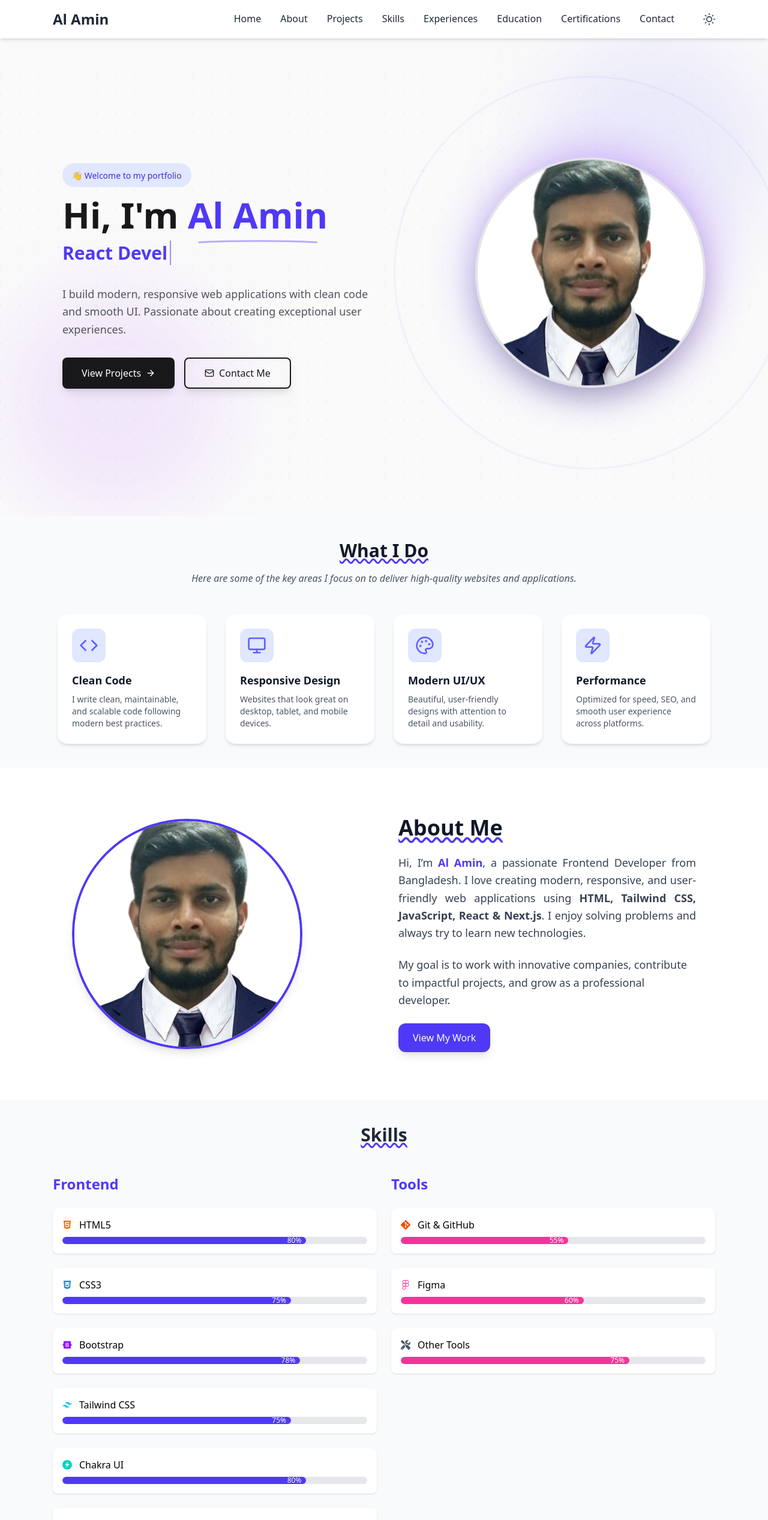
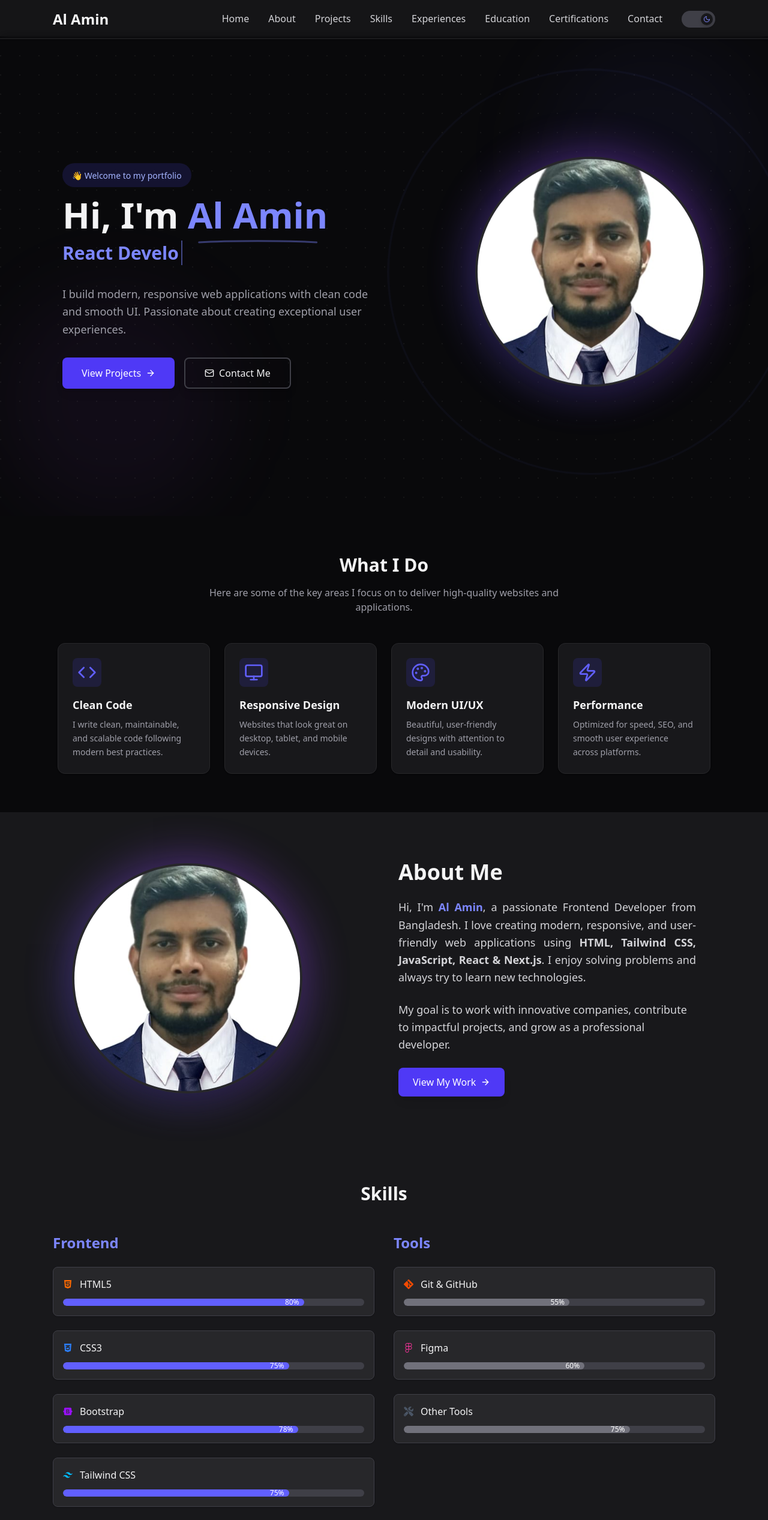
Before and after one commit to alamincse2003/portfolio-of-al-amin, a Next.js app: page / in a window 1280 px wide. Shown: the top 2534 px of the page at 60% size. Built offline with nearby package versions, Linux system fonts and the light colour scheme.

Commit message:
another section design updated

```diff
--- a/app/components/About.jsx
+++ b/app/components/About.jsx
@@ -1,40 +1,46 @@
 "use client";
 import { motion } from "framer-motion";
 import Image from "next/image";
+import { ArrowRight } from "lucide-react";
 
 const About = () => {
   return (
     <section
       id="about"
-      className="bg-white dark:bg-gray-900 py-20 px-6 md:px-16 lg:px-24"
+      className="bg-white dark:bg-zinc-900 py-20 px-6 md:px-16 lg:px-24"
     >
       <div className="max-w-6xl px-6 mx-auto grid md:grid-cols-2 items-center gap-12">
         {/* Left Side - Image */}
         <motion.div
           initial={{ opacity: 0, x: -50 }}
-          animate={{ opacity: 1, x: 0 }}
+          whileInView={{ opacity: 1, x: 0 }}
+          viewport={{ once: true }}
           transition={{ duration: 0.8 }}
-          className="flex justify-center relative w-72 h-72 md:w-96 md:h-96 "
+          className="flex justify-center relative w-72 h-72 md:w-96 md:h-96"
         >
+          {/* Glow Effect */}
+          <div className="absolute inset-0 rounded-full bg-gradient-to-tr from-indigo-500 to-purple-500 opacity-20 blur-2xl animate-pulse"></div>
+
           <Image
             src="/images/hero/alamin.jpg"
             alt="About Me"
             fill
-            className="rounded-full shadow-lg border-4 border-indigo-600  dark:border-gray-300 object-cover"
+            className="rounded-full shadow-2xl border-4 border-zinc-200 dark:border-zinc-800 object-cover relative z-10"
           />
         </motion.div>
 
         {/* Right Side - Text */}
         <motion.div
           initial={{ opacity: 0, x: 50 }}
-          animate={{ opacity: 1, x: 0 }}
+          whileInView={{ opacity: 1, x: 0 }}
+          viewport={{ once: true }}
           transition={{ duration: 0.8, delay: 0.3 }}
         >
-          <h2 className="text-3xl underline decoration-wavy dark:decoration-indigo-400 decoration-indigo-600 md:text-4xl font-bold mb-6 text-gray-900 dark:text-white">
+          <h2 className="text-3xl md:text-4xl font-bold mb-6 text-zinc-900 dark:text-zinc-100">
             About Me
           </h2>
-          <p className="text-lg text-gray-700 dark:text-gray-300 leading-relaxed mb-6 sm:text-justify">
-            Hi, I’m{" "}
+          <p className="text-lg text-zinc-700 dark:text-zinc-300 leading-relaxed mb-6 sm:text-justify">
+            Hi, I'm{" "}
             <span className="font-semibold text-indigo-600 dark:text-indigo-400">
               Al Amin
             </span>
@@ -46,17 +52,20 @@ const About = () => {
             </span>
             . I enjoy solving problems and always try to learn new technologies.
           </p>
-          <p className="text-lg text-gray-700 dark:text-gray-300 leading-relaxed mb-6">
+          <p className="text-lg text-zinc-700 dark:text-zinc-300 leading-relaxed mb-6">
             My goal is to work with innovative companies, contribute to
             impactful projects, and grow as a professional developer.
           </p>
 
-          <a
+          <motion.a
             href="#projects"
-            className="inline-block bg-indigo-600 hover:bg-indigo-700 text-white px-6 py-3 rounded-xl shadow-lg transition-transform transform hover:scale-105"
+            whileHover={{ scale: 1.05 }}
+            whileTap={{ scale: 0.95 }}
+            className="inline-flex items-center gap-2 bg-zinc-900 dark:bg-indigo-600 hover:bg-zinc-800 dark:hover:bg-indigo-500 text-white px-6 py-3 rounded-lg shadow-lg transition-all duration-300 font-medium"
           >
             View My Work
-          </a>
+            <ArrowRight className="w-4 h-4" />
+          </motion.a>
         </motion.div>
       </div>
     </section>
--- a/app/components/DarkModeToggler.jsx
+++ b/app/components/DarkModeToggler.jsx
@@ -1,15 +1,30 @@
 "use client";
 import { FiSun, FiMoon } from "react-icons/fi";
 import { useDarkMode } from "../context/ThemeContext";
+import { motion } from "framer-motion";
 
 const DarkModeToggler = () => {
   const { darkMode, setDarkMode } = useDarkMode();
+
   return (
     <button
-      className="ml-4 text-xl text-gray-700 dark:text-gray-200 cursor-pointer"
       onClick={() => setDarkMode(!darkMode)}
+      className="relative w-14 h-7 bg-zinc-200 dark:bg-zinc-700 rounded-full p-1 transition-colors duration-300 focus:outline-none focus:ring-2 focus:ring-indigo-500 focus:ring-offset-2 dark:focus:ring-offset-zinc-950"
+      aria-label="Toggle dark mode"
     >
-      {darkMode ? <FiMoon /> : <FiSun />}
+      <motion.div
+        className="absolute top-1 left-1 w-5 h-5 bg-white dark:bg-zinc-900 rounded-full shadow-md flex items-center justify-center"
+        animate={{
+          x: darkMode ? 28 : 0,
+        }}
+        transition={{ type: "spring", stiffness: 500, damping: 30 }}
+      >
+        {darkMode ? (
+          <FiMoon className="w-3 h-3 text-indigo-400" />
+        ) : (
+          <FiSun className="w-3 h-3 text-amber-500" />
+        )}
+      </motion.div>
     </button>
   );
 };
--- a/app/components/Features.jsx
+++ b/app/components/Features.jsx
@@ -5,11 +5,11 @@ import { features } from "../data/features";
 
 const Features = () => {
   return (
-    <section className="py-10 bg-gray-50 dark:bg-slate-900">
+    <section className="py-16 bg-zinc-50 dark:bg-zinc-950">
       <div className="max-w-6xl mx-auto px-6 lg:px-8">
         {/* Section Title */}
         <motion.h2
-          className="text-3xl underline decoration-wavy dark:decoration-indigo-400 decoration-indigo-600 font-bold text-center text-gray-900 dark:text-white"
+          className="text-3xl font-bold text-center text-zinc-900 dark:text-zinc-100 mb-4"
           initial={{ opacity: 0, y: -20 }}
           whileInView={{ opacity: 1, y: 0 }}
           viewport={{ once: true }}
@@ -18,7 +18,7 @@ const Features = () => {
           What I Do
         </motion.h2>
         <motion.p
-          className="mt-4 text-center text-gray-600 dark:text-gray-300 max-w-2xl mx-auto italic"
+          className="mt-2 text-center text-zinc-600 dark:text-zinc-400 max-w-2xl mx-auto"
           initial={{ opacity: 0 }}
           whileInView={{ opacity: 1 }}
           viewport={{ once: true }}
@@ -29,23 +29,23 @@ const Features = () => {
         </motion.p>
 
         {/* Features Grid */}
-        <div className="mt-12 grid grid-cols-1 md:grid-cols-2 lg:grid-cols-4 gap-8">
+        <div className="mt-12 grid grid-cols-1 md:grid-cols-2 lg:grid-cols-4 gap-6">
           {features.map((feature, index) => (
             <motion.div
               key={index}
-              className="bg-white dark:bg-slate-800 rounded-2xl shadow-md p-6 hover:shadow-xl transition transform hover:-translate-y-1"
+              className="bg-white dark:bg-zinc-900 border border-zinc-200 dark:border-zinc-800 rounded-xl shadow-sm p-6 hover:shadow-lg hover:border-indigo-300 dark:hover:border-indigo-600 transition-all duration-300 hover:-translate-y-1"
               initial={{ opacity: 0, y: 40 }}
               whileInView={{ opacity: 1, y: 0 }}
               viewport={{ once: true }}
-              transition={{ duration: 0.5, delay: index * 0.2 }}
+              transition={{ duration: 0.5, delay: index * 0.1 }}
             >
-              <div className="flex items-center justify-center w-14 h-14 rounded-xl bg-indigo-100 dark:bg-indigo-900 mb-4">
+              <div className="flex items-center justify-center w-12 h-12 rounded-lg bg-indigo-100 dark:bg-indigo-900/30 mb-4 text-indigo-600 dark:text-indigo-400">
                 {feature.icon}
               </div>
-              <h3 className="text-lg font-semibold text-gray-900 dark:text-white">
+              <h3 className="text-lg font-semibold text-zinc-900 dark:text-zinc-100 mb-2">
                 {feature.title}
               </h3>
-              <p className="mt-2 text-gray-600 dark:text-gray-400 text-sm">
+              <p className="text-zinc-600 dark:text-zinc-400 text-sm leading-relaxed">
                 {feature.description}
               </p>
             </motion.div>
--- a/app/components/Navbar.jsx
+++ b/app/components/Navbar.jsx
@@ -1,7 +1,7 @@
 "use client";
 
 import { useState } from "react";
-import { motion } from "framer-motion";
+import { motion, AnimatePresence } from "framer-motion";
 import { FiMenu, FiX } from "react-icons/fi";
 import DarkModeToggler from "./DarkModeToggler";
 
@@ -24,13 +24,13 @@ export default function Navbar() {
       initial={{ y: -20, opacity: 0 }}
       animate={{ y: 0, opacity: 1 }}
       transition={{ duration: 0.6, ease: "easeOut" }}
-      className="fixed top-0 left-0 w-full z-50 bg-white dark:bg-gray-900 shadow-md transition-colors"
+      className="fixed top-0 left-0 w-full z-50 bg-white/95 dark:bg-zinc-950/95 backdrop-blur-sm shadow-sm border-b border-zinc-200 dark:border-zinc-800 transition-colors"
     >
       <div className="max-w-6xl w-full mx-auto px-6 py-4 flex justify-between items-center">
         {/* Logo */}
         <a
           href="#home"
-          className="text-2xl font-bold text-gray-800 dark:text-gray-200 transition-colors hover:text-indigo-600 dark:hover:text-indigo-400"
+          className="text-2xl font-bold text-zinc-900 dark:text-zinc-100 transition-colors hover:text-indigo-600 dark:hover:text-indigo-400"
         >
           Al Amin
         </a>
@@ -41,8 +41,8 @@ export default function Navbar() {
             <a
               key={index}
               href={link.href}
-              className="relative font-medium text-gray-800 dark:text-gray-200 transition-colors hover:text-indigo-600 dark:hover:text-indigo-400
-              after:content-[''] after:block after:w-0 after:h-[2px] after:bg-indigo-600 after:transition-all after:duration-300 hover:after:w-full"
+              className="relative font-medium text-zinc-700 dark:text-zinc-300 transition-colors hover:text-indigo-600 dark:hover:text-indigo-400
+              after:content-[''] after:block after:w-0 after:h-[2px] after:bg-indigo-600 dark:after:bg-indigo-400 after:transition-all after:duration-300 hover:after:w-full"
             >
               {link.name}
             </a>
@@ -56,7 +56,7 @@ export default function Navbar() {
         <div className="flex items-center gap-4 lg:hidden">
           <DarkModeToggler />
           <button
-            className="text-2xl text-gray-800 dark:text-gray-200 hover:text-indigo-600 dark:hover:text-indigo-400 transition-colors"
+            className="text-2xl text-zinc-800 dark:text-zinc-200 hover:text-indigo-600 dark:hover:text-indigo-400 transition-colors"
             onClick={() => setIsOpen(!isOpen)}
             aria-label="Toggle menu"
           >
@@ -66,34 +66,31 @@ export default function Navbar() {
       </div>
 
       {/* Mobile Menu */}
+      <AnimatePresence>
         {isOpen && (
           <motion.div
-          initial={{ opacity: 0, y: -15 }}
-          animate={{ opacity: 1, y: 0 }}
-          transition={{ duration: 0.4 }}
-          className="md:hidden bg-white dark:bg-gray-900 shadow-md"
+            initial={{ opacity: 0, height: 0 }}
+            animate={{ opacity: 1, height: "auto" }}
+            exit={{ opacity: 0, height: 0 }}
+            transition={{ duration: 0.3 }}
+            className="md:hidden bg-white dark:bg-zinc-950 border-b border-zinc-200 dark:border-zinc-800 shadow-lg overflow-hidden"
           >
             {links.map((link, index) => (
-            <a
+              <motion.a
                 key={index}
                 href={link.href}
-              className="block px-6 py-3 text-gray-800 dark:text-gray-200 hover:bg-indigo-50 dark:hover:bg-gray-800 hover:text-indigo-600 dark:hover:text-indigo-400 transition"
+                initial={{ opacity: 0, x: -20 }}
+                animate={{ opacity: 1, x: 0 }}
+                transition={{ delay: index * 0.05 }}
+                className="block px-6 py-3 text-zinc-800 dark:text-zinc-200 hover:bg-indigo-50 dark:hover:bg-zinc-900 hover:text-indigo-600 dark:hover:text-indigo-400 transition border-l-4 border-transparent hover:border-indigo-600"
                 onClick={() => setIsOpen(false)}
               >
                 {link.name}
-            </a>
+              </motion.a>
             ))}
-
-          {/* Mobile Dark Mode Toggle */}
-          <DarkModeToggler />
-          {/* <button
-            className="m-4 text-2xl text-gray-700 dark:text-gray-200"
-            onClick={() => setDarkMode(!darkMode)}
-          >
-            {darkMode ? <FiSun /> : <FiMoon />}
-          </button> */}
           </motion.div>
         )}
+      </AnimatePresence>
     </motion.nav>
   );
 }
--- a/app/components/Skills.jsx
+++ b/app/components/Skills.jsx
@@ -4,37 +4,44 @@ import { skills } from "../data/skills";
 
 export default function Skills() {
   return (
-    <section id="skills" className="lg:py-10 py-0 bg-gray-50 dark:bg-gray-900">
+    <section id="skills" className="py-16 bg-white dark:bg-zinc-900">
       <div className="max-w-6xl mx-auto px-6">
-        <h2 className="text-3xl underline decoration-wavy dark:decoration-indigo-400 decoration-indigo-600 font-bold text-center mb-12 text-gray-800 dark:text-gray-100">
+        <h2 className="text-3xl font-bold text-center mb-12 text-zinc-900 dark:text-zinc-100">
           Skills
         </h2>
 
-        <div className="grid grid-cols-1 md:grid-cols-2 lg:grid-cols-2 gap-6">
+        <div className="grid grid-cols-1 md:grid-cols-2 lg:grid-cols-2 gap-8">
           {/* Frontend */}
           <div>
-            <h3 className="text-2xl font-semibold mb-6 text-indigo-600">
+            <h3 className="text-2xl font-semibold mb-6 text-indigo-600 dark:text-indigo-400">
               Frontend
             </h3>
             <div className="grid gap-6">
               {skills.frontend.map((skill, index) => (
                 <motion.div
                   key={index}
-                  className="p-4 bg-white dark:bg-gray-800 rounded-lg shadow hover:shadow-lg transition"
-                  whileHover={{ scale: 1.05 }}
+                  className="p-4 bg-zinc-50 dark:bg-zinc-800 border border-zinc-200 dark:border-zinc-700 rounded-lg shadow-sm hover:shadow-md hover:border-indigo-300 dark:hover:border-indigo-600 transition-all duration-300"
+                  whileHover={{ scale: 1.02 }}
+                  initial={{ opacity: 0, y: 20 }}
+                  whileInView={{ opacity: 1, y: 0 }}
+                  viewport={{ once: true }}
+                  transition={{ delay: index * 0.1 }}
                 >
-                  <div className="flex items-center gap-3 mb-2">
-                    {skill.icon}
-                    <span className="font-medium dark:text-gray-100">
+                  <div className="flex items-center gap-3 mb-3">
+                    <div className="text-indigo-600 dark:text-indigo-400">
+                      {skill.icon}
+                    </div>
+                    <span className="font-medium text-zinc-900 dark:text-zinc-100">
                       {skill.name}
                     </span>
                   </div>
-                  <div className="w-full bg-gray-200 dark:bg-gray-700 rounded-full h-3 relative overflow-hidden">
+                  <div className="w-full bg-zinc-200 dark:bg-zinc-700 rounded-full h-3 relative overflow-hidden">
                     <motion.div
-                      className="bg-indigo-600 h-3 rounded-full relative flex items-center justify-end pr-2 text-white text-xs font-medium"
+                      className="bg-indigo-600 dark:bg-indigo-500 h-3 rounded-full relative flex items-center justify-end pr-2 text-white text-xs font-medium"
                       initial={{ width: 0 }}
                       whileInView={{ width: skill.level }}
-                      transition={{ duration: 1 }}
+                      viewport={{ once: true }}
+                      transition={{ duration: 1, delay: index * 0.1 }}
                     >
                       <span>{skill.level}</span>
                     </motion.div>
@@ -44,63 +51,37 @@ export default function Skills() {
             </div>
           </div>
 
-          {/* Backend */}
-          {/* <div>
-            <h3 className="text-2xl font-semibold mb-6 text-indigo-600">
-              Backend
-            </h3>
-            <div className="grid gap-6">
-              {skills.backend.map((skill, index) => (
-                <motion.div
-                  key={index}
-                  className="p-4 bg-white dark:bg-gray-800 rounded-lg shadow hover:shadow-lg transition"
-                  whileHover={{ scale: 1.05 }}
-                >
-                  <div className="flex items-center gap-3 mb-2">
-                    {skill.icon}
-                    <span className="font-medium dark:text-gray-100">
-                      {skill.name}
-                    </span>
-                  </div>
-                  <div className="w-full bg-gray-200 dark:bg-gray-700 rounded-full h-3 relative overflow-hidden">
-                    <motion.div
-                      className="bg-green-500 h-3 rounded-full relative flex items-center justify-end pr-2 text-white text-xs font-medium"
-                      initial={{ width: 0 }}
-                      whileInView={{ width: skill.level }}
-                      transition={{ duration: 1 }}
-                    >
-                      <span>{skill.level}</span>
-                    </motion.div>
-                  </div>
-                </motion.div>
-              ))}
-            </div>
-          </div> */}
-
           {/* Tools */}
           <div>
-            <h3 className="text-2xl font-semibold mb-6 text-indigo-600">
+            <h3 className="text-2xl font-semibold mb-6 text-indigo-600 dark:text-indigo-400">
               Tools
             </h3>
             <div className="grid gap-6">
               {skills.tools.map((skill, index) => (
                 <motion.div
                   key={index}
-                  className="p-4 bg-white dark:bg-gray-800 rounded-lg shadow hover:shadow-lg transition"
-                  whileHover={{ scale: 1.05 }}
+                  className="p-4 bg-zinc-50 dark:bg-zinc-800 border border-zinc-200 dark:border-zinc-700 rounded-lg shadow-sm hover:shadow-md hover:border-indigo-300 dark:hover:border-indigo-600 transition-all duration-300"
+                  whileHover={{ scale: 1.02 }}
+                  initial={{ opacity: 0, y: 20 }}
+                  whileInView={{ opacity: 1, y: 0 }}
+                  viewport={{ once: true }}
+                  transition={{ delay: index * 0.1 }}
                 >
-                  <div className="flex items-center gap-3 mb-2">
-                    {skill.icon}
-                    <span className="font-medium dark:text-gray-100">
+                  <div className="flex items-center gap-3 mb-3">
+                    <div className="text-zinc-700 dark:text-zinc-300">
+                      {skill.icon}
+                    </div>
+                    <span className="font-medium text-zinc-900 dark:text-zinc-100">
                       {skill.name}
                     </span>
                   </div>
-                  <div className="w-full bg-gray-200 dark:bg-gray-700 rounded-full h-3 relative overflow-hidden">
+                  <div className="w-full bg-zinc-200 dark:bg-zinc-700 rounded-full h-3 relative overflow-hidden">
                     <motion.div
-                      className="bg-pink-500 h-3 rounded-full relative flex items-center justify-end pr-2 text-white text-xs font-medium"
+                      className="bg-zinc-600 dark:bg-zinc-500 h-3 rounded-full relative flex items-center justify-end pr-2 text-white text-xs font-medium"
                       initial={{ width: 0 }}
                       whileInView={{ width: skill.level }}
-                      transition={{ duration: 1 }}
+                      viewport={{ once: true }}
+                      transition={{ duration: 1, delay: index * 0.1 }}
                     >
                       <span>{skill.level}</span>
                     </motion.div>
--- a/app/context/ThemeContext.jsx
+++ b/app/context/ThemeContext.jsx
@@ -4,17 +4,27 @@ import { createContext, useContext, useState, useEffect } from "react";
 const ThemeContext = createContext();
 
 export const ThemeProvider = ({ children }) => {
-  const [darkMode, setDarkMode] = useState(false);
+  const [darkMode, setDarkMode] = useState(true); // Default to dark mode
 
   useEffect(() => {
     const saved = localStorage.getItem("darkMode");
-    if (saved === "true") setDarkMode(true);
+    if (saved !== null) {
+      setDarkMode(saved === "true");
+    } else {
+      // Set default dark mode in localStorage
+      localStorage.setItem("darkMode", "true");
+    }
   }, []);
 
-  // Apply dark class to html
+  // Apply dark class to html and save to localStorage
   useEffect(() => {
-    if (darkMode) document.documentElement.classList.add("dark");
-    else document.documentElement.classList.remove("dark");
+    if (darkMode) {
+      document.documentElement.classList.add("dark");
+      localStorage.setItem("darkMode", "true");
+    } else {
+      document.documentElement.classList.remove("dark");
+      localStorage.setItem("darkMode", "false");
+    }
   }, [darkMode]);
 
   return (
```
Also changed, not shown: app/components/Certifications.jsx (+18 -10 lines), app/components/Contact.jsx (+26 -18 lines), app/components/Eductaion.jsx (+10 -9 lines), app/components/Experiences.jsx (+20 -12 lines), app/components/Footer.jsx (+75 -31 lines), app/components/Projects.jsx (+18 -27 lines). Lines whose indentation alone changed are shown as unchanged.
